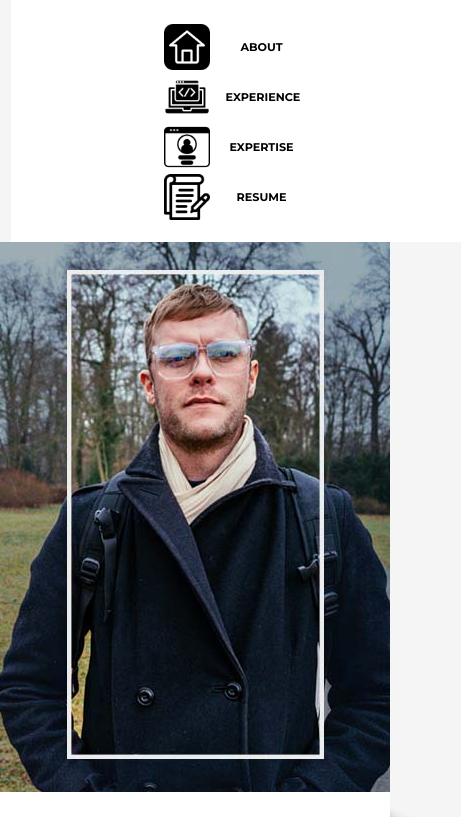
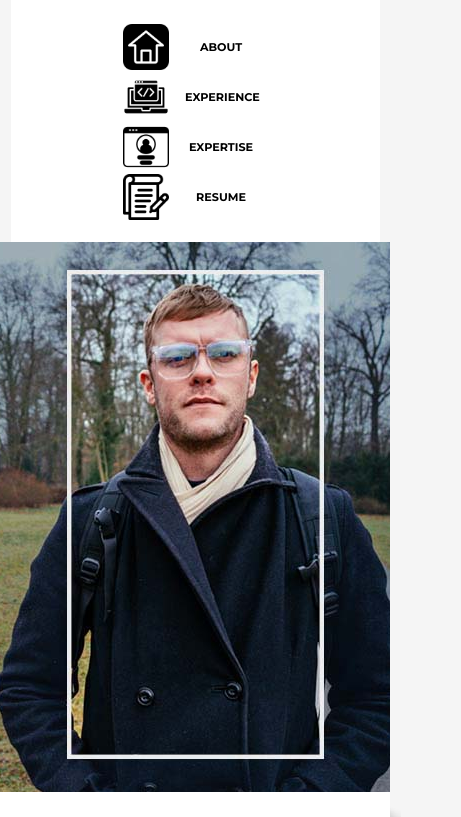
Before and after one commit to mrob-dev/mrob-dev-home, a React (Create React App) app: page / in a window 390 px wide. Shown: the top 817 px of the page, 461 px wide, since content can reach past the window. Built offline with nearby package versions, Linux system fonts and the light colour scheme.

Commit message:
fix: changed div1 responsiveness width

```diff
--- a/src/styles.css
+++ b/src/styles.css
@@ -168,7 +168,7 @@ h4 {
 
   #div1 {
     display: flex;
-    min-width: 450px;
+    min-width: 300px;
     align-content: space-around;
     background-color: white;
     border-top: solid white 2px;
```
